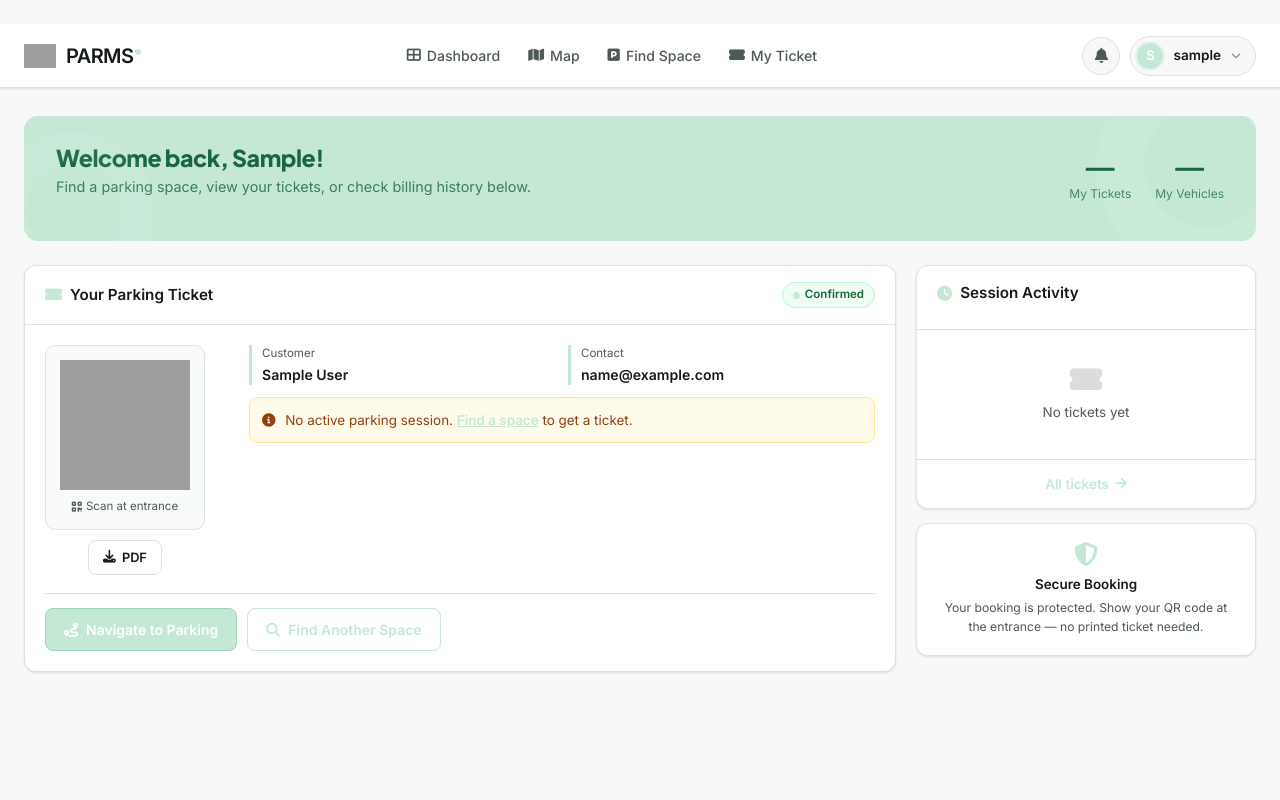
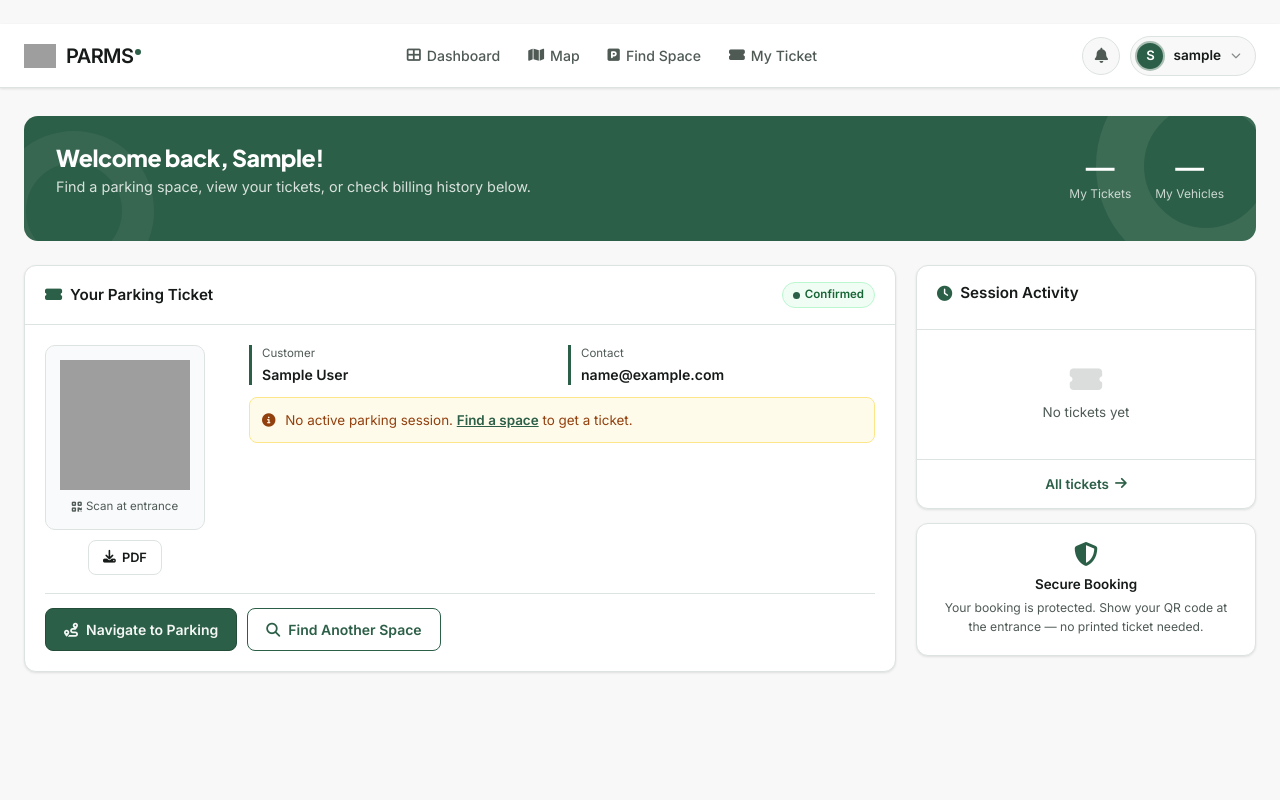
Before and after one commit to pacyuzu16/parms2, a Django app: page /ticket/ in a window 1280 px wide. Run offline with Django 5.2, Linux system fonts and the light colour scheme; the visitor is signed in with stand-in values (Sample User, id 1); data that the repository does not hold is empty; grey boxes are pictures that could not be loaded.

Commit message:
revert: restore original dark forest green (#2c5f47) color scheme
Co-Authored-By: Claude Sonnet 4.5 <noreply@anthropic.com>

```diff
--- a/myproject/params_app/templates/500.html
+++ b/myproject/params_app/templates/500.html
@@ -11,12 +11,12 @@
         body{font-family:'Inter',sans-serif;background:#f7f8f7;color:#161b19;min-height:100vh;display:flex;align-items:center;justify-content:center;padding:48px 24px;}
         .wrap{text-align:center;max-width:480px;}
         .code{font-family:'Plus Jakarta Sans',sans-serif;font-size:6rem;font-weight:800;color:#161b19;letter-spacing:-0.05em;line-height:1;margin-bottom:8px;}
-        .code span{color:#c5e8d5;}
+        .code span{color:#2c5f47;}
         h1{font-family:'Plus Jakarta Sans',sans-serif;font-size:1.5rem;font-weight:800;color:#161b19;margin-bottom:12px;letter-spacing:-0.02em;}
         p{font-size:0.9375rem;color:#4f5a55;line-height:1.7;margin-bottom:32px;}
         .actions{display:flex;gap:12px;justify-content:center;flex-wrap:wrap;}
-        a.primary{padding:10px 24px;background:#c5e8d5;color:white;border:1px solid #9dd4b8;border-radius:6px;font-size:0.9rem;font-weight:600;text-decoration:none;}
-        a.primary:hover{background:#9dd4b8;}
+        a.primary{padding:10px 24px;background:#2c5f47;color:white;border:1px solid #234d39;border-radius:6px;font-size:0.9rem;font-weight:600;text-decoration:none;}
+        a.primary:hover{background:#234d39;}
         a.ghost{padding:10px 24px;background:transparent;color:#4f5a55;border:1.5px solid #dde3e0;border-radius:6px;font-size:0.9rem;font-weight:500;text-decoration:none;}
         a.ghost:hover{border-color:#b8cfc8;}
     </style>
--- a/myproject/params_app/templates/aboutus.html
+++ b/myproject/params_app/templates/aboutus.html
@@ -264,7 +264,7 @@
     .rating-textarea::placeholder { color: var(--mist); }
     .rating-textarea:focus {
         border-color: var(--forest);
-        box-shadow: 0 0 0 3px rgba(144,210,180,0.10);
+        box-shadow: 0 0 0 3px rgba(44,95,71,0.10);
     }
     .rating-submit {
         padding: 10px 28px;
--- a/myproject/params_app/templates/contact.html
+++ b/myproject/params_app/templates/contact.html
@@ -151,7 +151,7 @@
     .field-input:hover  { border-color: var(--sage-mid); }
     .field-input:focus  {
         border-color: var(--forest);
-        box-shadow: 0 0 0 3px rgba(144,210,180,0.10);
+        box-shadow: 0 0 0 3px rgba(44,95,71,0.10);
     }
     textarea.field-input {
         resize: vertical;
@@ -176,7 +176,7 @@
     }
     .contact-submit:hover {
         background: var(--forest-dark);
-        box-shadow: 0 1px 3px rgba(20,27,25,0.16), 0 4px 8px rgba(144,210,180,0.18);
+        box-shadow: 0 1px 3px rgba(20,27,25,0.16), 0 4px 8px rgba(44,95,71,0.18);
     }
     .contact-submit:active { background: #1d4a34; box-shadow: none; }
     .contact-submit:disabled { opacity: 0.65; cursor: not-allowed; }
--- a/myproject/params_app/templates/dashboard.html
+++ b/myproject/params_app/templates/dashboard.html
@@ -18,7 +18,7 @@
         :root {
             --sb-bg:     #171f1c;
             --sb-hover:  rgba(255,255,255,0.06);
-            --sb-active: #c5e8d5;
+            --sb-active: #2c5f47;
             --sb-text:   rgba(255,255,255,0.58);
             --sb-white:  #ffffff;
             --sb-w:      248px;
@@ -30,7 +30,7 @@
             --muted:   #4f5a55;
             --light:   #f2f4f3;
 
-            --green:   #c5e8d5;
+            --green:   #2c5f47;
             --blue:    #3b6fd4;
             --amber:   #b45309;
             --purple:  #6d4ed4;
--- a/myproject/params_app/templates/locations.html
+++ b/myproject/params_app/templates/locations.html
@@ -44,7 +44,7 @@
         cursor: pointer;
         transition: border-color 150ms;
     }
-    .loc-select:focus { border-color: var(--forest, #c5e8d5); }
+    .loc-select:focus { border-color: var(--forest, #2c5f47); }
 
     /* Table */
     .loc-table-wrap {
--- a/myproject/params_app/templates/map.html
+++ b/myproject/params_app/templates/map.html
@@ -12,7 +12,7 @@
     .lot-list { flex: 1; overflow-y: auto; }
     .lot-item { padding: 12px 16px; border-bottom: 1px solid #f0f4f2; cursor: pointer; transition: background 0.1s; }
     .lot-item:hover { background: var(--bg); }
-    .lot-item.active { background: rgba(144,210,180,0.08); border-left: 3px solid var(--green); }
+    .lot-item.active { background: rgba(44,95,71,0.08); border-left: 3px solid var(--green); }
     .lot-name { font-size: 0.875rem; font-weight: 700; color: var(--text); margin-bottom: 4px; }
     .lot-meta { display: flex; flex-wrap: wrap; gap: 6px; align-items: center; }
     .lot-avail { font-size: 0.75rem; color: var(--muted); }
@@ -143,7 +143,7 @@ function makeIcon(rate) {
 
 function makeUserIcon() {
     const svg = `<svg xmlns="http://www.w3.org/2000/svg" width="20" height="20" viewBox="0 0 20 20">
-        <circle cx="10" cy="10" r="8" fill="#c5e8d5" stroke="white" stroke-width="2"/>
+        <circle cx="10" cy="10" r="8" fill="#2c5f47" stroke="white" stroke-width="2"/>
         <circle cx="10" cy="10" r="3" fill="white"/>
     </svg>`;
     return L.divIcon({ html: svg, iconSize: [20,20], iconAnchor: [10,10], className: '' });
@@ -174,7 +174,7 @@ function popup(lot, dist) {
             ${distStr}
         </div>
         ${feats ? `<div style="margin-bottom:10px;display:flex;flex-wrap:wrap;gap:3px;">${feats}</div>` : ''}
-        <a href="/slots/" style="display:block;text-align:center;padding:7px;background:#c5e8d5;color:white;border-radius:6px;font-size:0.82rem;font-weight:600;text-decoration:none;">
+        <a href="/slots/" style="display:block;text-align:center;padding:7px;background:#2c5f47;color:white;border-radius:6px;font-size:0.82rem;font-weight:600;text-decoration:none;">
             <i class="fas fa-parking"></i> Book a Space
         </a>
     </div>`;
--- a/myproject/params_app/templates/profile.html
+++ b/myproject/params_app/templates/profile.html
@@ -16,11 +16,11 @@
     .p-field{margin-bottom:14px;}
     .p-label{display:block;font-size:0.8rem;font-weight:600;color:var(--muted);margin-bottom:5px;}
     .p-input{width:100%;padding:9px 12px;border:1.5px solid var(--border);border-radius:8px;font-family:'Inter',sans-serif;font-size:0.875rem;color:var(--text);background:var(--white);outline:none;transition:border-color 150ms,box-shadow 150ms;}
-    .p-input:focus{border-color:var(--green);box-shadow:0 0 0 3px rgba(144,210,180,0.10);}
+    .p-input:focus{border-color:var(--green);box-shadow:0 0 0 3px rgba(44,95,71,0.10);}
     .p-row{display:grid;grid-template-columns:1fr 1fr;gap:14px;}
     .p-btn{padding:9px 20px;border-radius:8px;font-family:'Inter',sans-serif;font-size:0.875rem;font-weight:600;cursor:pointer;}
-    .p-btn-primary{background:var(--green);color:var(--green-ink);border:1px solid var(--green-dark);}
-    .p-btn-primary:hover{background:var(--green-dark);color:var(--green-ink);}
+    .p-btn-primary{background:var(--green);color:white;border:1px solid var(--green-dark);}
+    .p-btn-primary:hover{background:var(--green-dark);color:white;}
     .p-btn-ghost{background:transparent;color:var(--muted);border:1.5px solid var(--border);}
     .p-btn-ghost:hover{border-color:#b8cfc8;color:var(--text);}
     .p-btn-danger{padding:6px 12px;background:#fef2f2;color:#dc2626;border:1px solid #fecaca;border-radius:6px;font-size:0.8rem;font-weight:600;cursor:pointer;}
--- a/myproject/params_app/templates/ticket.html
+++ b/myproject/params_app/templates/ticket.html
@@ -9,10 +9,10 @@
         <div style="background:white;border:1px solid var(--border);border-radius:var(--radius);box-shadow:var(--shadow-sm);overflow:hidden;margin-bottom:16px;">
             <div style="padding:16px 20px;border-bottom:1px solid var(--border);display:flex;align-items:center;justify-content:space-between;">
                 <h5 style="font-size:0.95rem;font-weight:700;color:var(--text);margin:0;display:flex;align-items:center;gap:8px;">
-                    <i class="fas fa-ticket-alt" style="color:#c5e8d5;"></i> Your Parking Ticket
+                    <i class="fas fa-ticket-alt" style="color:#2c5f47;"></i> Your Parking Ticket
                 </h5>
                 <span style="background:#f0fdf4;color:#166534;border:1px solid #bbf7d0;font-size:0.72rem;font-weight:700;padding:3px 10px;border-radius:20px;display:flex;align-items:center;gap:5px;">
-                    <span style="width:7px;height:7px;background:#c5e8d5;border-radius:50%;display:inline-block;"></span>
+                    <span style="width:7px;height:7px;background:#2c5f47;border-radius:50%;display:inline-block;"></span>
                     Confirmed
                 </span>
             </div>
@@ -31,7 +31,7 @@
                         </div>
                         <a href="{% url 'generate_ticket' %}"
                            style="display:inline-flex;align-items:center;gap:6px;margin-top:10px;padding:7px 14px;border:1.5px solid var(--border);border-radius:8px;font-size:0.8rem;font-weight:600;color:var(--text);text-decoration:none;transition:all 0.2s;"
-                           onmouseover="this.style.borderColor='#c5e8d5';this.style.color='#c5e8d5';"
+                           onmouseover="this.style.borderColor='#2c5f47';this.style.color='#2c5f47';"
                            onmouseout="this.style.borderColor='var(--border)';this.style.color='var(--text)';">
                             <i class="fas fa-download"></i> PDF
                         </a>
@@ -39,11 +39,11 @@
 
                     <!-- Details grid -->
                     <div style="display:grid;grid-template-columns:1fr 1fr;gap:12px;">
-                        <div style="border-left:3px solid #c5e8d5;padding-left:10px;">
+                        <div style="border-left:3px solid #2c5f47;padding-left:10px;">
                             <div style="font-size:0.72rem;color:var(--muted);margin-bottom:2px;">Customer</div>
                             <div style="font-size:0.88rem;font-weight:600;color:var(--text);">{{ request.user.get_full_name|default:request.user.username }}</div>
                         </div>
-                        <div style="border-left:3px solid #c5e8d5;padding-left:10px;">
+                        <div style="border-left:3px solid #2c5f47;padding-left:10px;">
                             <div style="font-size:0.72rem;color:var(--muted);margin-bottom:2px;">Contact</div>
                             <div style="font-size:0.88rem;font-weight:600;color:var(--text);">{{ request.user.email|default:"—" }}</div>
                         </div>
@@ -68,7 +68,7 @@
                         </div>
                         <div style="border-left:3px solid #6d4ed4;padding-left:10px;">
                             <div style="font-size:0.72rem;color:var(--muted);margin-bottom:2px;">Fee</div>
-                            <div style="font-size:0.88rem;font-weight:700;color:#c5e8d5;">
+                            <div style="font-size:0.88rem;font-weight:700;color:#2c5f47;">
                                 {% if t.fee %}${{ t.fee }}{% else %}Calculated on exit{% endif %}
                             </div>
                         </div>
@@ -80,7 +80,7 @@
                         {% else %}
                         <div style="grid-column:span 2;background:#fffbeb;border:1px solid #fde68a;border-radius:8px;padding:12px;font-size:0.84rem;color:#92400e;">
                             <i class="fas fa-info-circle" style="margin-right:6px;"></i>
-                            No active parking session. <a href="{% url 'slots' %}" style="color:#c5e8d5;font-weight:600;">Find a space</a> to get a ticket.
+                            No active parking session. <a href="{% url 'slots' %}" style="color:#2c5f47;font-weight:600;">Find a space</a> to get a ticket.
                         </div>
                         {% endif %}
                     </div>
@@ -125,7 +125,7 @@
                             <td style="padding:10px 16px;font-family:monospace;font-weight:600;">{{ t.vehicle.plate_number }}</td>
                             <td style="padding:10px 16px;color:var(--muted);">{{ t.parking_space.parking_lot.location|truncatechars:20 }}</td>
                             <td style="padding:10px 16px;color:var(--muted);font-size:0.78rem;">{{ t.entry_time|date:"d M, H:i" }}</td>
-                            <td style="padding:10px 16px;font-weight:600;color:#c5e8d5;">
+                            <td style="padding:10px 16px;font-weight:600;color:#2c5f47;">
                                 {% if t.fee %}${{ t.fee }}{% else %}—{% endif %}
                             </td>
                             <td style="padding:10px 16px;">
@@ -148,13 +148,13 @@
     <div>
         <div class="activities-panel">
             <div class="ap-header">
-                <h5><i class="fas fa-clock" style="color:#c5e8d5;"></i> Session Activity</h5>
+                <h5><i class="fas fa-clock" style="color:#2c5f47;"></i> Session Activity</h5>
             </div>
             <div class="ap-body">
                 {% if active_tickets %}
                 {% for t in active_tickets %}
                 <div class="activity-row">
-                    <div class="act-avatar" style="background:rgba(144,210,180,0.1);color:#c5e8d5;">
+                    <div class="act-avatar" style="background:rgba(44,95,71,0.1);color:#2c5f47;">
                         <i class="fas fa-parking"></i>
                     </div>
                     <div class="act-info">
@@ -199,7 +199,7 @@
 
         <!-- Trust badge -->
         <div style="background:white;border:1px solid var(--border);border-radius:var(--radius);padding:18px;margin-top:14px;box-shadow:var(--shadow-sm);text-align:center;">
-            <i class="fas fa-shield-alt" style="font-size:1.5rem;color:#c5e8d5;display:block;margin-bottom:8px;"></i>
+            <i class="fas fa-shield-alt" style="font-size:1.5rem;color:#2c5f47;display:block;margin-bottom:8px;"></i>
             <div style="font-size:0.84rem;font-weight:600;margin-bottom:4px;">Secure Booking</div>
             <p style="font-size:0.76rem;color:var(--muted);margin:0;line-height:1.6;">
                 Your booking is protected. Show your QR code at the entrance — no printed ticket needed.
--- a/myproject/params_app/templates/userin.html
+++ b/myproject/params_app/templates/userin.html
@@ -17,10 +17,10 @@
         *, *::before, *::after { box-sizing: border-box; margin: 0; padding: 0; }
 
         :root {
-            --green:      #c5e8d5;   /* mint fill — backgrounds, borders, badges */
-            --green-dark: #9dd4b8;   /* hover fill */
-            --green-pale: #eaf7f2;   /* ultra-light tint */
-            --green-ink:  #1a6640;   /* dark green for text/icons ON white */
+            --green:      #2c5f47;   /* mint fill — backgrounds, borders, badges */
+            --green-dark: #234d39;   /* hover fill */
+            --green-pale: #e6f0eb;   /* ultra-light tint */
+
             --teal:       #3d7560;
             --bg:         #f7f8f7;
             --white:      #ffffff;
@@ -91,8 +91,8 @@
             align-items: center;
             gap: 6px;
         }
-        .header-nav a:hover { color: var(--green-ink); background: rgba(197,232,213,0.25); }
-        .header-nav a.active { color: var(--green-ink); background: rgba(197,232,213,0.35); font-weight: 600; }
+        .header-nav a:hover { color: var(--green); background: rgba(44,95,71,0.07); }
+        .header-nav a.active { color: var(--green); background: rgba(44,95,71,0.09); font-weight: 600; }
         .header-actions { display: flex; align-items: center; gap: 10px; }
         .notif-btn {
             width: 38px; height: 38px;
@@ -106,7 +106,7 @@
             position: relative;
             font-size: 0.95rem;
         }
-        .notif-btn:hover { background: var(--green-pale); color: var(--green-ink); border-color: var(--green-dark); }
+        .notif-btn:hover { background: var(--green-pale); color: var(--green); border-color: var(--green); }
         .notif-dot {
             position: absolute;
             top: 6px; right: 6px;
@@ -152,7 +152,7 @@
             background: var(--green);
             border-radius: 14px;
             padding: 28px 32px;
-            color: var(--green-ink);
+            color: white;
             margin-bottom: 24px;
             display: flex;
             align-items: center;
@@ -349,7 +349,7 @@
         .qa-btn-primary:hover {
             background: var(--green-dark);
             color: white;
-            box-shadow: 0 1px 3px rgba(20,27,25,0.16), 0 4px 8px rgba(144,210,180,0.18);
+            box-shadow: 0 1px 3px rgba(20,27,25,0.16), 0 4px 8px rgba(44,95,71,0.18);
         }
         .qa-btn-outline {
             background: transparent;
@@ -500,7 +500,7 @@
         @keyframes toastOut {
             to { opacity: 0; transform: translateX(60px); max-height: 0; padding: 0; margin: 0; }
         }
-        .toast-icon { font-size: 1rem; margin-top: 1px; flex-shrink: 0; color: var(--green-ink); }
+        .toast-icon { font-size: 1rem; margin-top: 1px; flex-shrink: 0; color: var(--green); }
         .toast-item.toast-error  .toast-icon { color: #ef4444; }
         .toast-item.toast-warn   .toast-icon { color: #f59e0b; }
         .toast-item.toast-info   .toast-icon { color: #3b82f6; }
@@ -680,7 +680,7 @@
             <div style="display:flex;align-items:center;gap:8px;margin-bottom:14px;">
                 <i class="fas fa-brain" style="color:var(--green);"></i>
                 <span style="font-size:0.9rem;font-weight:700;color:var(--text);">Smart Recommendations</span>
-                <span style="font-size:0.72rem;background:rgba(144,210,180,0.1);color:var(--green);padding:2px 8px;border-radius:20px;font-weight:600;">ML-powered</span>
+                <span style="font-size:0.72rem;background:rgba(44,95,71,0.1);color:var(--green);padding:2px 8px;border-radius:20px;font-weight:600;">ML-powered</span>
                 <span style="font-size:0.78rem;color:var(--muted);margin-left:auto;">Best lots for right now</span>
             </div>
             <div style="display:grid;grid-template-columns:repeat(auto-fit,minmax(200px,1fr));gap:12px;">
```
Also changed, not shown: myproject/params_app/templates/destination.html (+4 -4 lines), myproject/params_app/templates/login.html (+4 -4 lines), myproject/params_app/templates/signup.html (+7 -7 lines), myproject/params_app/templates/slots.html (+4 -4 lines).
